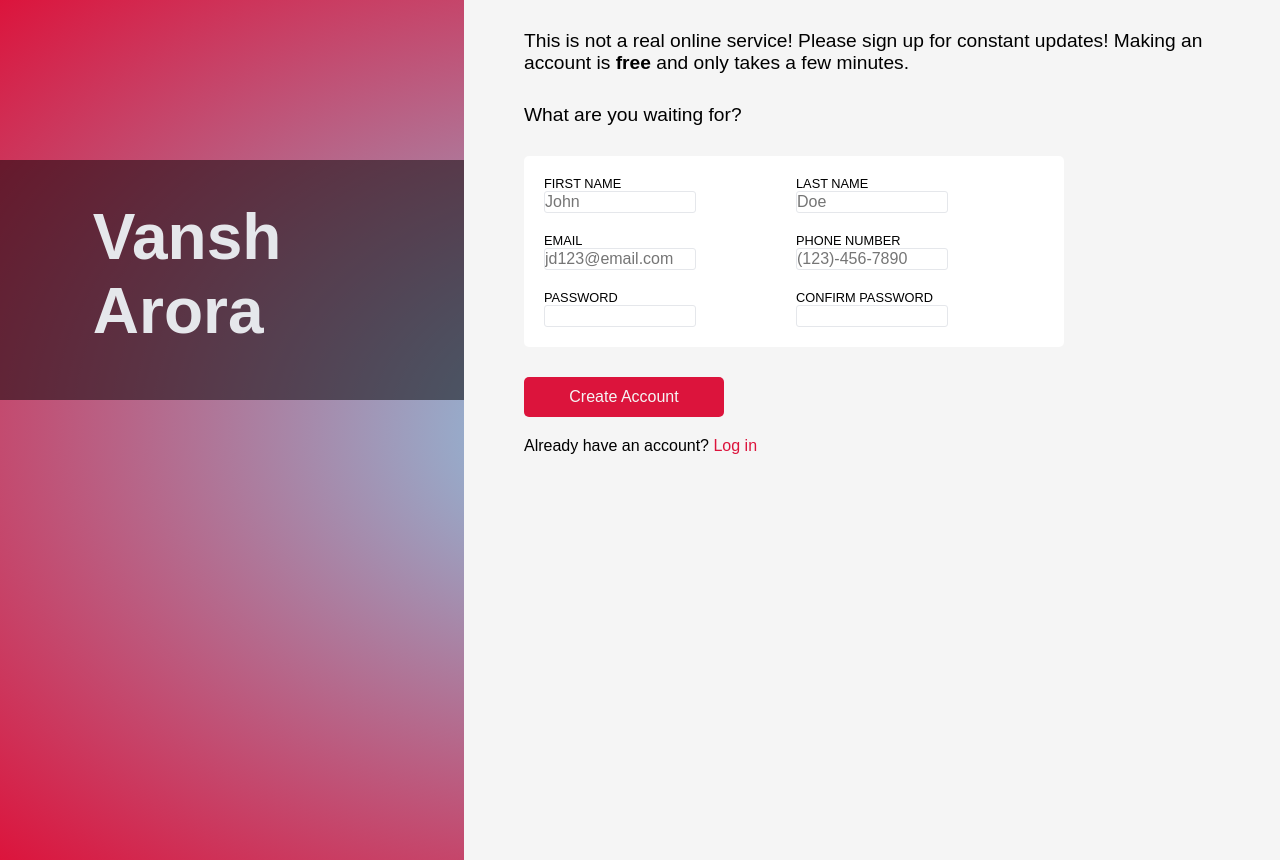
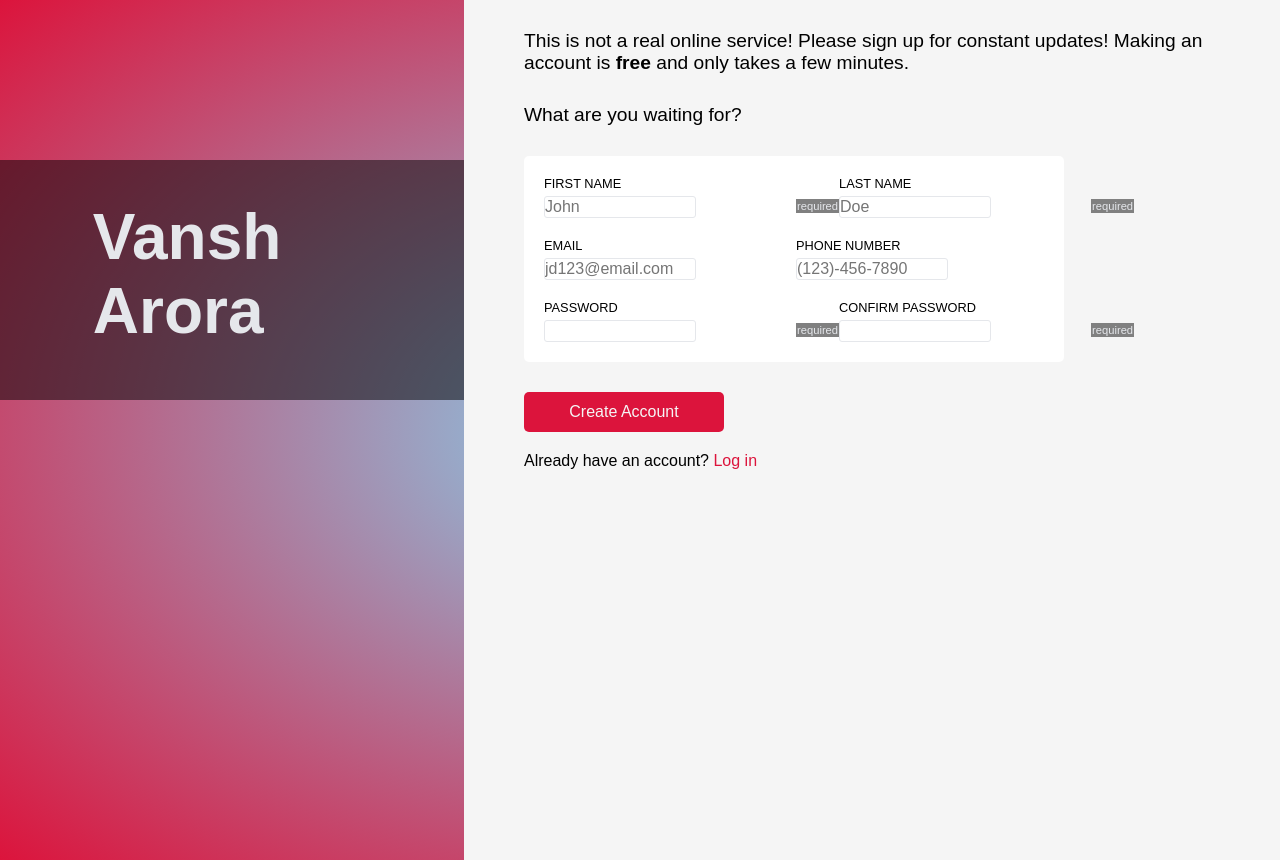
Before and after one commit to vansharora03/sign-up-form, a plain HTML site: page index.html in a window 1280 px wide. Drawn offline with Linux system fonts and the light colour scheme.

Commit message:
Add required tags that change colors, add a password mismatch error message, and remove browser alerts

```diff
--- a/index.html
+++ b/index.html
@@ -13,32 +13,32 @@
 				is <strong>free</strong> and only takes a few minutes.</h1>
 			<h1>What are you waiting for?</h1>
 			<form action="" class="form-content" id="sign_up_form">
-				<div class="form-row">
+				<div class="form-row row-1">
 					<div class="label-input-group"><label for="first_name">FIRST NAME</label><input id="first_name"
 																									type="text"
-																									name=user_first_name" required placeholder="John">
+																									name=user_first_name" required placeholder="John"><span></span>
 					</div>
 					<div class="label-input-group"><label for="last_name">LAST NAME</label><input id="last_name"
 																								  type="text"
-																								  name="user_last_name" required placeholder="Doe">
+																								  name="user_last_name" required placeholder="Doe"><span></span>
 					</div>
 				</div>
-				<div class="form-row">
+				<div class="form-row row-2">
 					<div class="label-input-group"><label for="email">EMAIL</label><input id="email" type="email"
-																						  name="user_email" required placeholder="jd123@email.com"></div>
+																						  name="user_email" placeholder="jd123@email.com"><span></span></div>
 					<div class="label-input-group"><label for="phone">PHONE NUMBER</label><input id="phone" type="tel"
-																								 name="user_phone_number" required placeholder="(123)-456-7890">
+																								 name="user_phone_number" placeholder="(123)-456-7890"><span></span>
 					</div>
 				</div>
-				<div class="form-row">
+				<div class="form-row row-3">
 					<div class="label-input-group"><label for="password">PASSWORD</label><input id="password"
 																								type="password"
-																								name="password" required placeholder=""></div>
+																								name="password" required placeholder=""><span></span></div>
 					<div class="label-input-group"><label for="confirm_password">CONFIRM PASSWORD</label><input
-							id="confirm_password" type="password" name="confirm_password" required></div>
+							id="confirm_password" type="password" name="confirm_password" required><span></span></div>
 				</div>
 			</form>
-			<button id="submit-button">Create Account</button>
+			<button id="submit-button">Create Account</button><p class="password-mismatch-message"></p>
 			<p>Already have an account? <a href="">Log in</a></p>
 		</div>
 	</body>
--- a/scripts.js
+++ b/scripts.js
@@ -1,8 +1,9 @@
 const password = document.querySelector("#password");
 const confirmPassword = document.querySelector("#confirm_password");
-const button = document.querySelector("#submit-button")
-const form = document.querySelector("#sign_up_form")
-const fields = document.querySelectorAll("input")
+const button = document.querySelector("#submit-button");
+const form = document.querySelector("#sign_up_form");
+const fields = document.querySelectorAll("input");
+const confirmPasswordMessage = document.querySelector(".password-mismatch-message");
 
 const formIsValid = function() {
     let foundInvalid = false;
@@ -22,18 +23,17 @@ const submitForm = function() {
     if (password.value !== confirmPassword.value) {
         password.classList.add('password-mismatch');
         confirmPassword.classList.add('password-mismatch');
-        alert("Passwords must match!");
+        confirmPasswordMessage.textContent = "Please ensure passwords match.";
     } else {
         if(confirmPassword.classList.contains('password-mismatch') &&
             password.classList.contains('password-mismatch')) {
             password.classList.remove('password-mismatch');
             confirmPassword.classList.remove('password-mismatch');
+            confirmPasswordMessage.textContent = "";
         }
         console.log(formIsValid())
         if(formIsValid()) {
             form.submit();
-        } else {
-            alert("Please enter all form data correctly.")
         }
     }
 }
--- a/styles.css
+++ b/styles.css
@@ -13,6 +13,12 @@ body {
     align-items: center;
 
     font-family: "Montserrat", sans-serif;
+}
+
+span {
+    position: relative;
+    left: 100px;
+    bottom: 2px;
 }
 
 .image-sidebar {
@@ -44,6 +50,7 @@ body {
 }
 
 .form-content {
+    position: relative;
     background: white;
     border: none;
     border-radius: 5px;
@@ -63,6 +70,7 @@ body {
 
 
 .form-content label {
+    margin-bottom: 5px;
     display: block;
     font-size: 0.8rem;
 }
@@ -89,7 +97,11 @@ button {
 
     cursor: pointer;
 
-    margin-bottom: 20px;
+    margin-bottom: 10px;
+}
+
+button:hover {
+    background-color: darkred;
 }
 
 .form-content input:focus {
@@ -101,6 +113,10 @@ a {
     color: crimson;
 }
 
+a:hover {
+    color: darkred;
+}
+
 .error:invalid {
     outline: 2px solid red;
 }
@@ -108,3 +124,21 @@ a {
 .password-mismatch {
     outline: 2px solid red;
 }
+
+input:required+span::after {
+    padding: 1px;
+    font-size: 0.7rem;
+    color: #E5E7EB;
+    background-color: grey;
+    content: "required";
+}
+
+.error:invalid+span::after {
+    background-color: red;
+}
+
+.password-mismatch-message {
+    margin-bottom: 10px;
+    color: red;
+    font-size: 0.9rem;
+}
```
